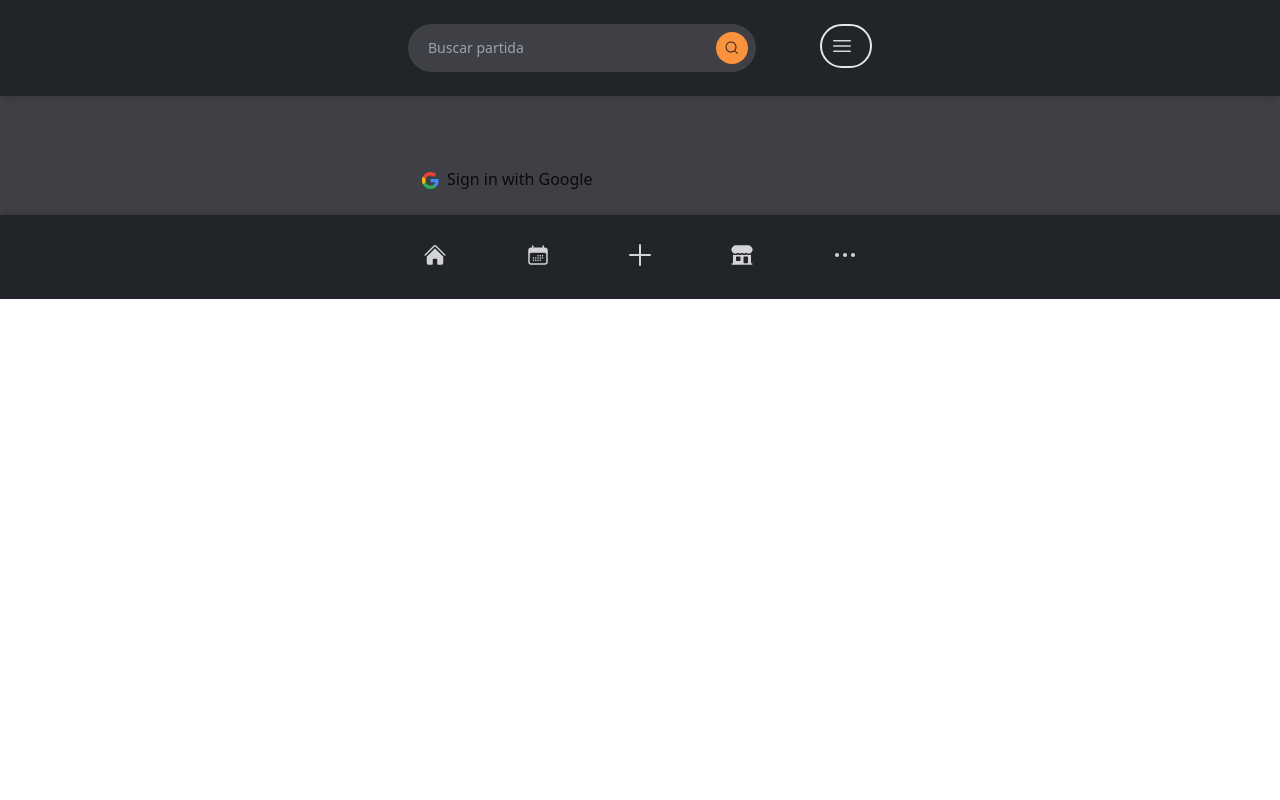
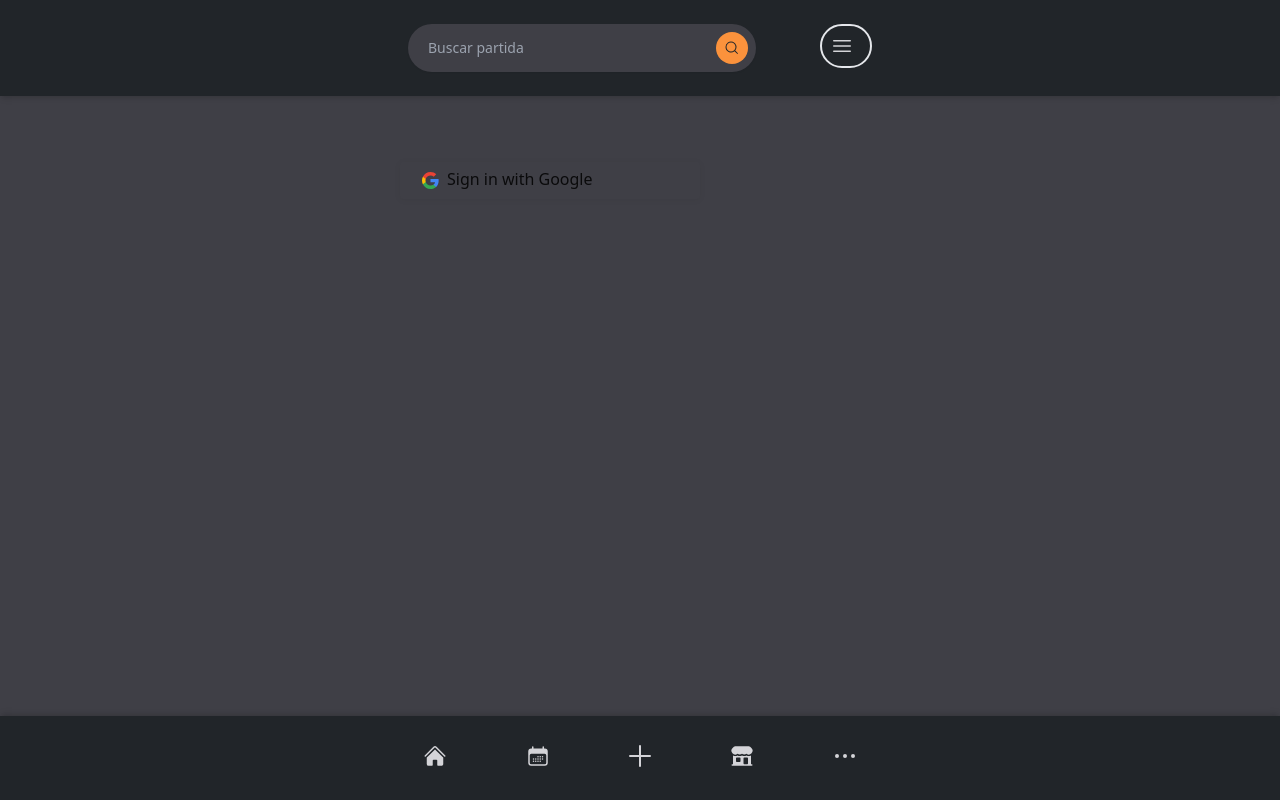
Before and after one commit to statukuo/bgg-app, a React (Create React App) app in the folder client/: page / in a window 1280 px wide. Built offline with nearby package versions, Linux system fonts and the light colour scheme; no server answers.

Commit message:
make main min heigh screen

```diff
--- a/client/src/components/layout.jsx
+++ b/client/src/components/layout.jsx
@@ -1,17 +1,18 @@
 import React from "react";
 import Header from "./header";
 import BottomNav from "./bottomNav";
-
 const Layout = ({ children }) => {
     return (
         <>
-            <Header />
-            <main className="bg-zinc-700">
-                <div className="grid h-full max-w-lg grid-cols-1 mx-auto gap-3 p-3 ">
-                    {children}
-                </div>
-            </main>
-            <BottomNav />
+            <div className="grid grid-rows-layout min-h-screen">
+                <Header />
+                <main className="bg-zinc-700 flex-grow">
+                    <div className="grid h-full max-w-lg grid-cols-1 mx-auto gap-3 p-3">
+                        {children}
+                    </div>
+                </main>
+                <BottomNav />
+            </div>
         </>
     );
 };
--- a/client/tailwind.config.js
+++ b/client/tailwind.config.js
@@ -2,7 +2,9 @@
 export default {
     content: ["./src/**/*.{js,jsx,ts.tsx}"],
     theme: {
-        extend: {}
+        gridTemplateRows: {
+            'layout': 'auto 1fr auto',
+        },
     },
     plugins: []
 };
```
